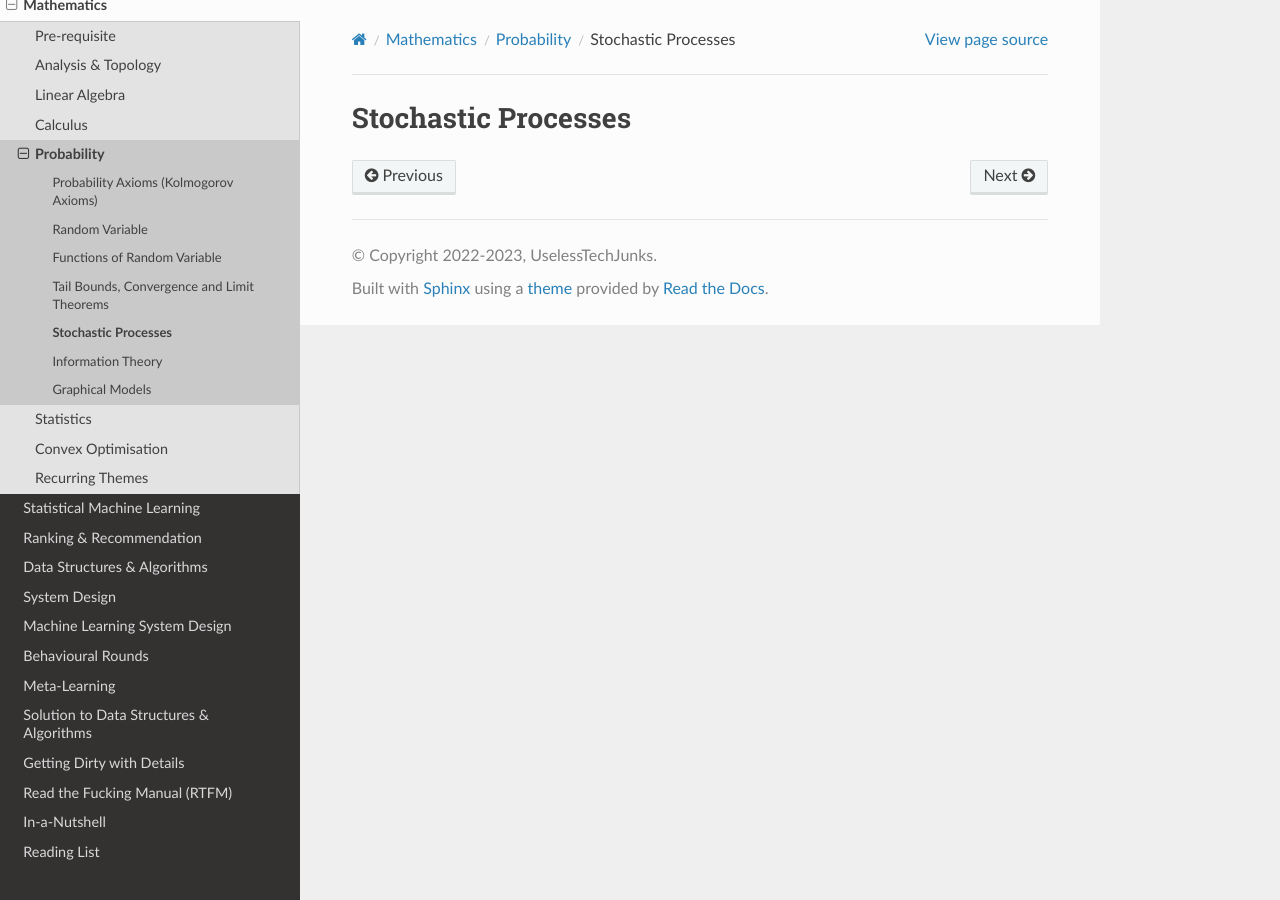
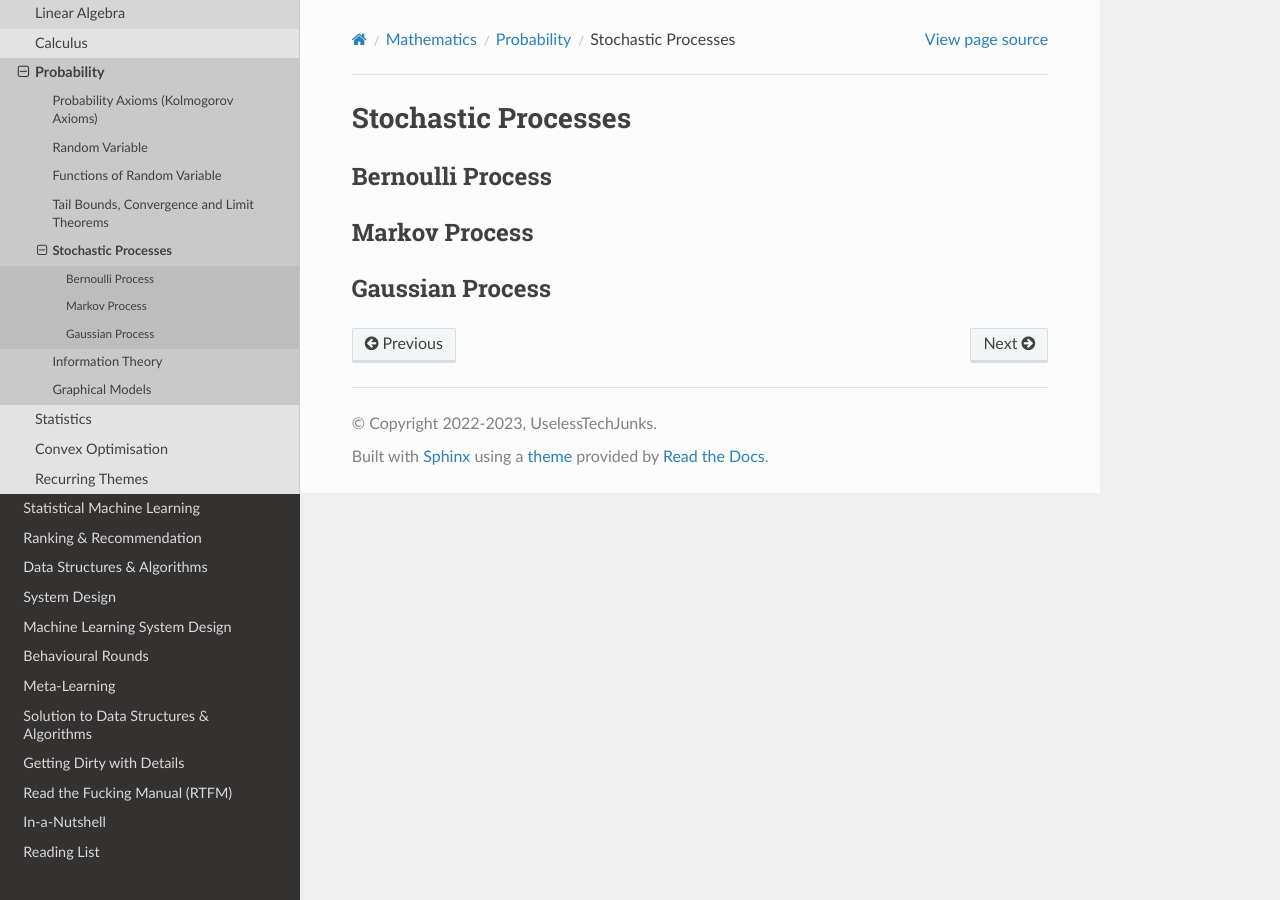
Before and after one commit to uselesstechjunks/leetcode, a Sphinx documentation site: the page built from docs/source/math/prob/stochastic.rst, in a window 1280 px wide. Built offline with Sphinx 7.4.7 and the Read the Docs theme 2.0.0, drawn with Linux system fonts in a browser that asks for light colours.

Commit message:
Update stochastic.rst

```diff
--- a/docs/source/math/prob/stochastic.rst
+++ b/docs/source/math/prob/stochastic.rst
@@ -1,3 +1,15 @@
-*********************************************
+#######################################################################################
 Stochastic Processes
-*********************************************
+#######################################################################################
+
+***************************************************************************************
+Bernoulli Process
+***************************************************************************************
+
+***************************************************************************************
+Markov Process
+***************************************************************************************
+
+***************************************************************************************
+Gaussian Process
+***************************************************************************************
```
